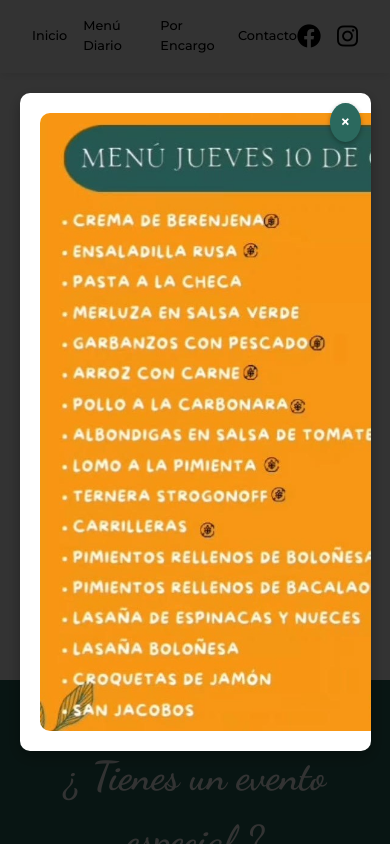
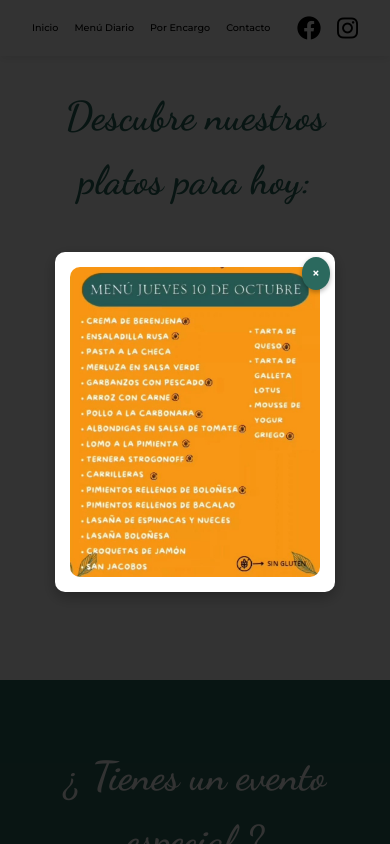
Before and after one commit to sergio-grr/newD-M, a plain HTML site: page index.html in a window 390 px wide. Both pictures are taken after a click on the picture 195 px from the left and 1384 px from the top of the page. Shown: the part 962-1806 px from the top of the page. Drawn offline with Linux system fonts and the light colour scheme.

Commit message:
Add files via upload

```diff
--- a/styles.css
+++ b/styles.css
@@ -133,15 +133,15 @@ h2{
 }
 /* Estilos del modal */
 .modal {
-    display: none; /* Oculto por defecto */
+    display: none;
     position: fixed;
-    z-index: 2000; /* Asegurar que esté por encima de todo */
+    z-index: 2000;
     left: 0;
     top: 0;
     width: 100%;
     height: 100%;
     overflow: auto;
-    background-color: rgba(0, 0, 0, 0.8); /* Fondo oscuro */
+    background-color: rgba(0, 0, 0, 0.8);
     justify-content: center;
     align-items: center;
 }
@@ -287,10 +287,21 @@ footer {
 }
 
 /* Responsive Design */
+@media (max-width: 1024px) {
+    .modal-content {
+        max-width: 80%;
+        max-height: 70%;
+    }
+
+    .modal-image {
+        max-width: 400px;
+    }
+}
+
 @media (max-width: 768px) {
     .nav-links {
         gap: 1rem;
-        font-size: 0.8rem;
+        font-size: 0.6rem;
     }
 
     .tagline {
@@ -300,4 +311,35 @@ footer {
     .hero-image {
         height: 300px;
     }
+
+    .modal-content {
+        max-width: 95%;
+        max-height: 75%;
+    }
+
+    .modal-image {
+        max-width: 500px;
+    }
+
+    .close {
+        font-size: 16px;
+    }
 }
+
+@media (max-width: 480px) {
+    .modal-content {
+        padding: 15px;
+        max-width: 95%;
+        max-height: 85%;
+    }
+
+    .modal-image {
+        max-width: 250px;
+    }
+
+    .close {
+        top: 5px;
+        right: 5px;
+        font-size: 14px;
+    }
+}
```
